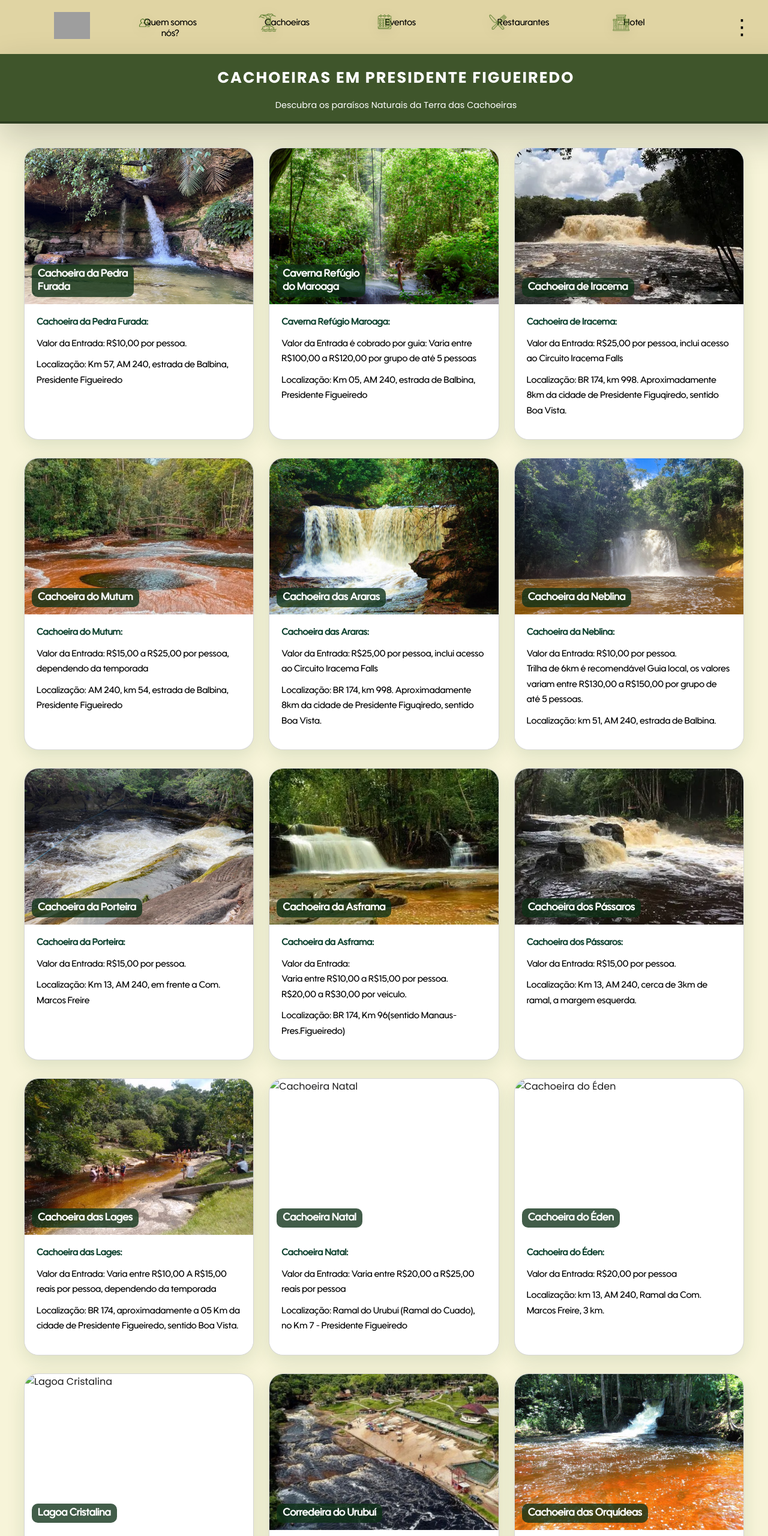
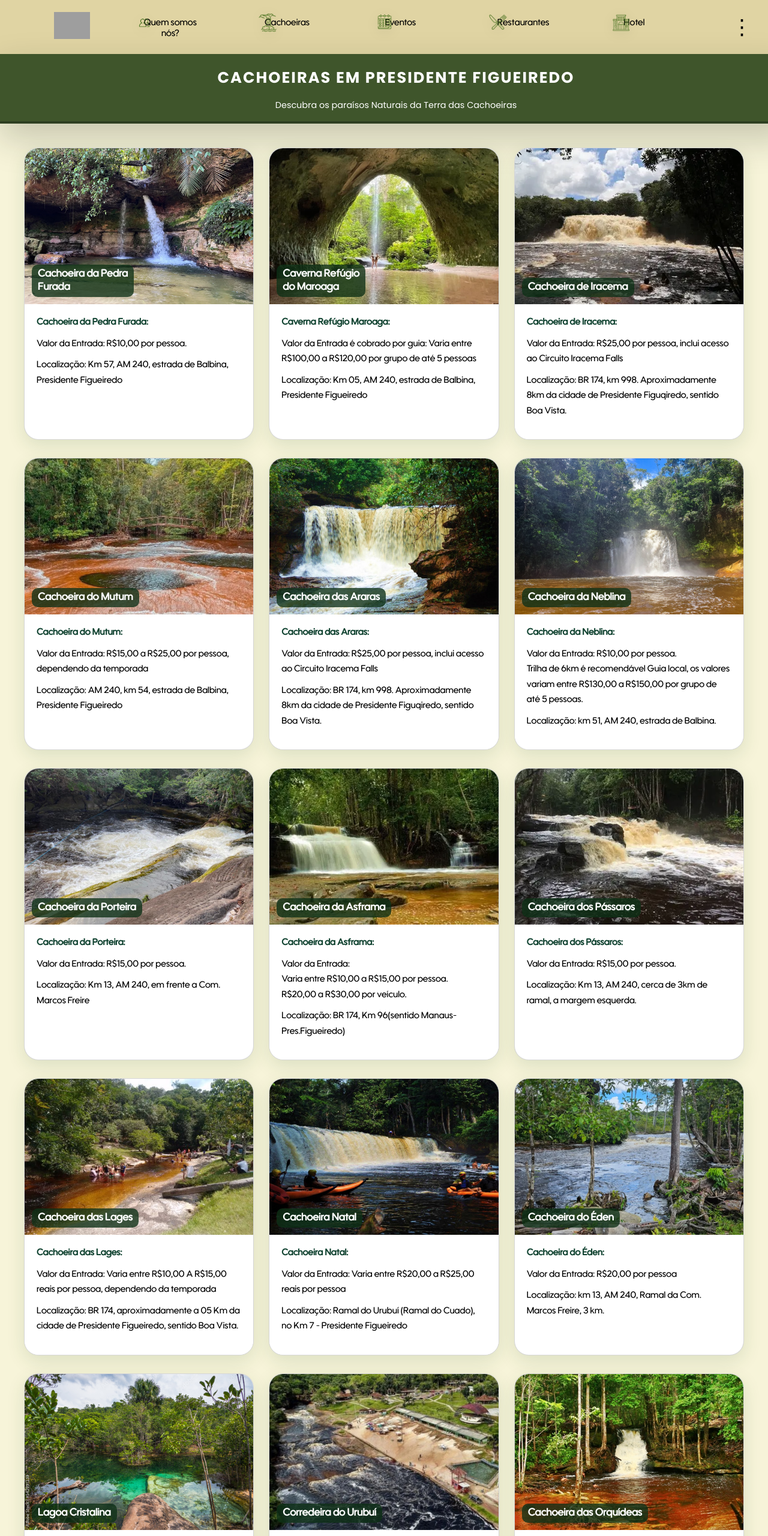
Before and after one commit to ManubsProgramming/TOURPF, a plain HTML site: page cachoeiras.html in a window 1280 px wide. Shown: the top 2560 px of the page at 60% size. Drawn offline with Linux system fonts and the light colour scheme; grey boxes are pictures that could not be loaded.

Commit message:
atualizei enfim

```diff
--- a/cachoeiras.html
+++ b/cachoeiras.html
@@ -65,7 +65,7 @@
 
             <article class="card-cachoeira">
                 <div class="card-img">
-                    <img src="imgcachoeiras/caverna1.jpg" alt="Caverna Refúgio do Maroaga">
+                    <img src="imgcachoeiras/caverna2.jpg" alt="Caverna Refúgio do Maroaga">
                     <span class="card-titulo">Caverna Refúgio<br>do Maroaga</span>
                 </div>
                 <div class="card-info">
@@ -176,7 +176,7 @@
 
             <article class="card-cachoeira">
                 <div class="card-img">
-                    <img src="cachoeira11.jpg" alt="Cachoeira Natal">
+                    <img src="imgcachoeiras/natal1.jpg" alt="Cachoeira Natal">
                     <span class="card-titulo">Cachoeira Natal</span>
                 </div>
                 <div class="card-info">
@@ -188,7 +188,7 @@
 
             <article class="card-cachoeira">
                 <div class="card-img">
-                    <img src="cachoeira12.jpg" alt="Cachoeira do Éden">
+                    <img src="imgcachoeiras/WhatsApp Image 2026-06-12 at 13.04.53.jpeg" alt="Cachoeira do Éden">
                     <span class="card-titulo">Cachoeira do Éden</span>
                 </div>
                 <div class="card-info">
@@ -201,7 +201,7 @@
             <!-- Linha 5 -->
             <article class="card-cachoeira">
                 <div class="card-img">
-                    <img src="cachoeira13.jpg" alt="Lagoa Cristalina">
+                    <img src="imgcachoeiras/lagoa.jpg" alt="Lagoa Cristalina">
                     <span class="card-titulo">Lagoa Cristalina</span>
                 </div>
                 <div class="card-info">
@@ -225,7 +225,7 @@
 
             <article class="card-cachoeira">
                 <div class="card-img">
-                    <img src="imgcachoeiras/orquideas.jpeg" alt="Cachoeira das Orquídeas">
+                    <img src="imgcachoeiras/orquideas3.JPG" alt="Cachoeira das Orquídeas">
                     <span class="card-titulo">Cachoeira das Orquídeas</span>
                 </div>
                 <div class="card-info">
@@ -272,8 +272,8 @@
                         "O local é famoso por suas pedras coloridas e jardins naturais."
                     ],
                     images: [
-                        "imgcachoeiras/caverna1.jpg",
-                        "imgcachoeiras/caverna2.jpg"
+                        "imgcachoeiras/caverna2.jpg",
+                        "imgcachoeiras/caverna3.webp"
                     ]
                 },
                 "Cachoeira de Iracema": {
@@ -389,8 +389,8 @@
                         "Cenário ideal para fotos em grupos."
                     ],
                     images: [
-                        "imgcachoeiras/passaros.jpg",
-                        "imgcachoeiras/passaros2.webp"
+                        "imgcachoeiras/natal1.jpg",
+                        "imgcachoeiras/natal2.jpg"
                     ]
                 },
                 "Cachoeira do Éden": {
@@ -402,8 +402,8 @@
                         "As margens têm espaços para fotos e piqueniques."
                     ],
                     images: [
-                        "imgcachoeiras/iracema.webp",
-                        "imgcachoeiras/marum.webp"
+                        "imgcachoeiras/WhatsApp Image 2026-06-12 at 13.04.53.jpeg",
+                        "imgcachoeiras/eden2.webp"
                     ]
                 },
                 "Lagoa Cristalina": {
@@ -415,8 +415,8 @@
                         "Trilha de acesso leve e agradável."
                     ],
                     images: [
-                        "imgcachoeiras/orquideas.jpeg",
-                        "imgcachoeiras/pedra.webp"
+                        "imgcachoeiras/lagoa.jpg",
+                        "imgcachoeiras/lago2.jpg"
                     ]
                 },
                 "Corredeira do Urubuí": {
@@ -429,7 +429,7 @@
                     ],
                     images: [
                         "imgcachoeiras/corredeira.jpg",
-                        "imgcachoeiras/mutum.avif"
+                        "imgcachoeiras/indio.webp"
                     ]
                 },
                 "Cachoeira das Orquídeas": {
@@ -442,7 +442,7 @@
                     ],
                     images: [
                         "imgcachoeiras/orquideas.jpeg",
-                        "imgcachoeiras/araras.jpg"
+                        "imgcachoeiras/orquideas3.JPG"
                     ]
                 }
             };
```
Also changed, not shown: imgcachoeiras/WhatsApp Image 2026-06-12 at 13.04.53.jpeg (added), imgcachoeiras/caverna1.jpg (deleted), imgcachoeiras/caverna3.webp (added), imgcachoeiras/eden2.webp (added), imgcachoeiras/indio.webp (added), imgcachoeiras/lagoa.jpg (added), imgcachoeiras/natal1.jpg (added), imgcachoeiras/natal2.jpg (added), imgcachoeiras/orquideas3.JPG (added), 1 other file.
